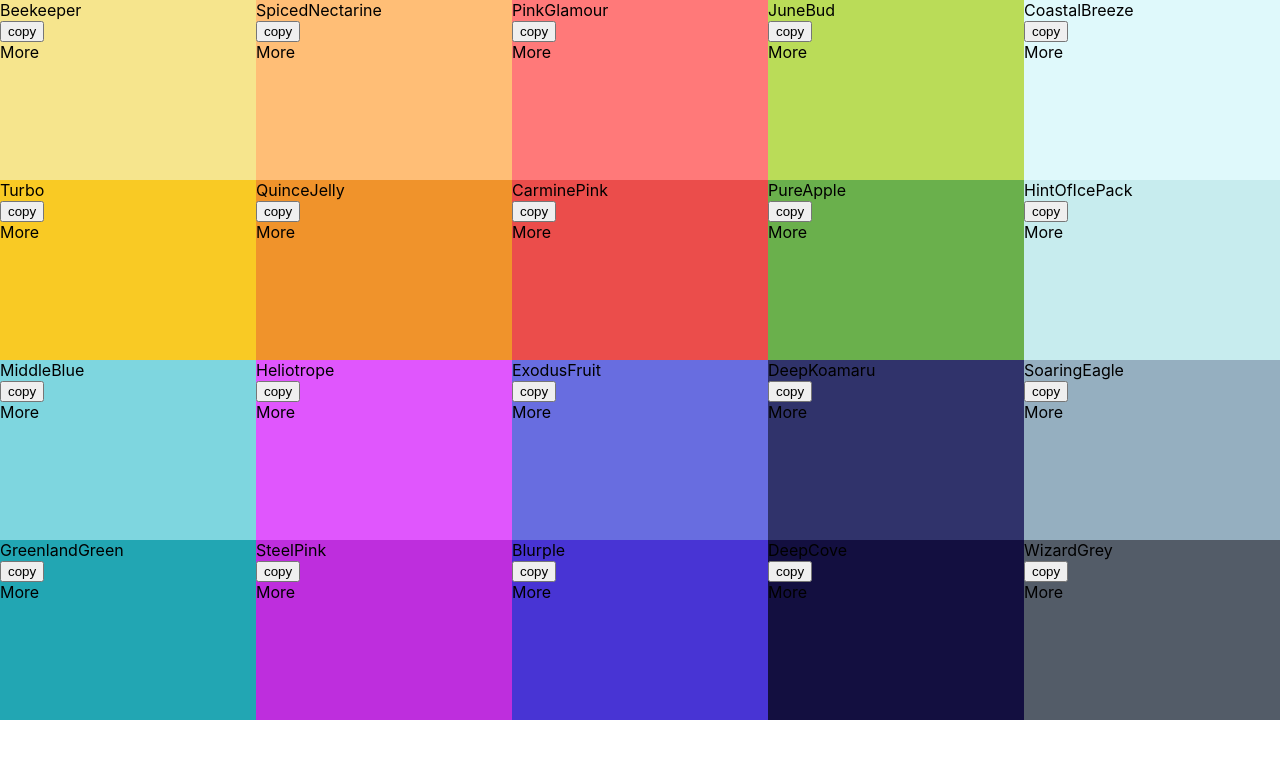
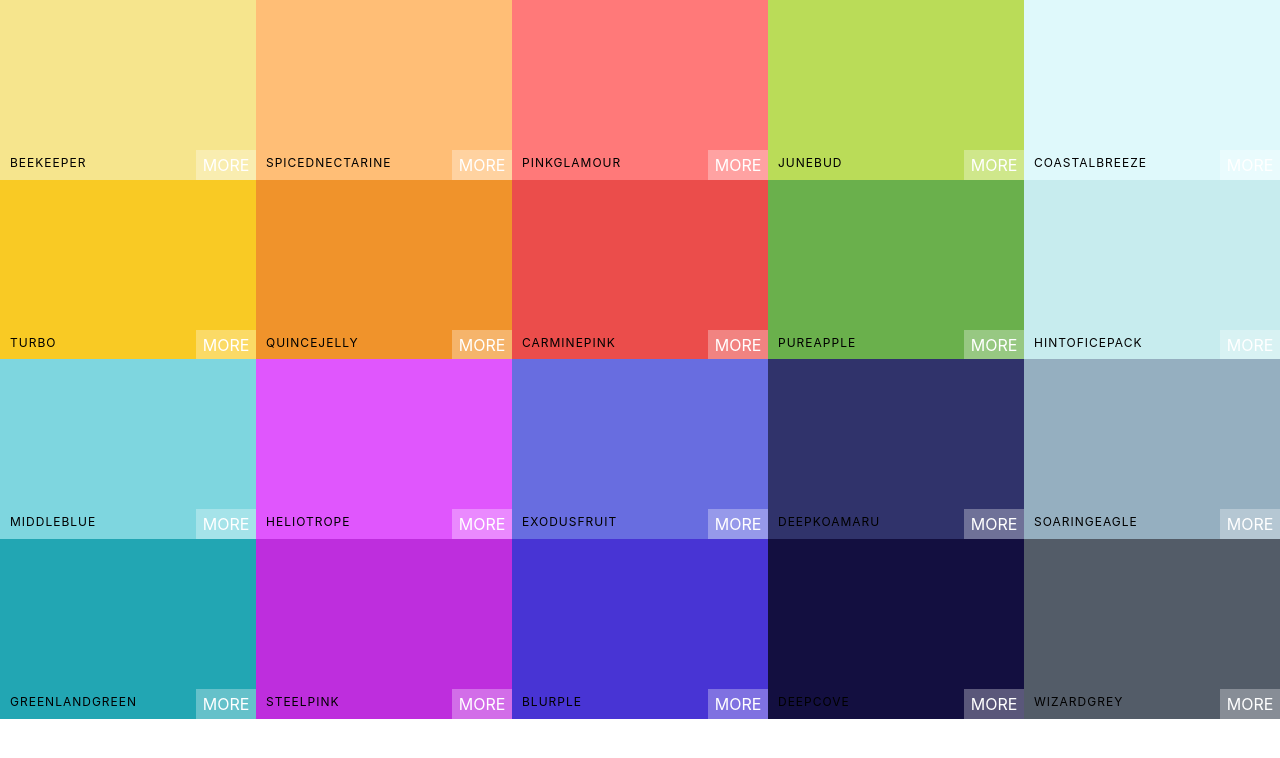
Before and after one commit to nehavjaiswal/ColorApp, a React (Create React App) app: page / in a window 1280 px wide. Shown: the top 758 px of the page. Built offline with nearby package versions, Linux system fonts and the light colour scheme.

Commit message:
add CopyToClipboard

```diff
--- a/package.json
+++ b/package.json
@@ -7,6 +7,7 @@
     "@testing-library/react": "^12.1.3",
     "@testing-library/user-event": "^13.5.0",
     "react": "^17.0.2",
+    "react-copy-to-clipboard": "^5.0.4",
     "react-dom": "^17.0.2",
     "react-scripts": "5.0.0",
     "web-vitals": "^2.1.4"
--- a/src/ColorBox.css
+++ b/src/ColorBox.css
@@ -4,4 +4,115 @@
     margin: 0 auto;
     display: inline-block;
     position: relative;
+    cursor: pointer;
+    margin-bottom: -4.5px;
 }
+
+.copy-button{
+    width: 100px;
+    height: 30px;
+    position: absolute;
+    display: inline-block;
+    top: 50%;
+    left: 50%;
+    margin-top: -15px;
+    margin-left: -50px;
+    background-color: rgba(255, 255, 255, 0.3);
+    text-align: center;
+    font-size: 1rem;
+    line-height: 30px;
+    outline: none;
+    border: none;
+    color: white;
+    text-transform: uppercase;
+    opacity: 0;
+}
+
+.colorBox:hover .copy-button{
+        opacity: 1;
+        transition: 0.5s;
+}
+
+.box-content{
+    width: 100%;
+    position: absolute;
+    bottom: 0px;
+    left: 0px;
+    padding: 10px;
+    font-size:12px;
+    text-transform: uppercase;
+    color: black;
+    letter-spacing: 1px;
+}
+
+.see-more{
+    position: absolute;
+    display: inline-block;
+    right: 0px;
+    bottom: 0px;
+    color: white;
+    background-color: rgba(255, 255, 255, 0.3);
+    border: none;
+    width: 60px;
+    height: 30px;
+    line-height: 30px;
+    text-align: center;
+    text-transform: uppercase;
+}
+
+.copy-overlay{
+        opacity: 0;
+       z-index: 0;
+       width: 100%;
+       height: 100%;
+       transition: transform 0.6s ease-in-out;
+       transform: scale(0.1);
+}
+
+
+.copy-overlay.show{
+        opacity: 1;
+        transform: scale(50);
+        z-index: 10;
+        position: absolute;
+}
+
+.copy-msg{
+    position: fixed;
+    left: 0;
+    top: 0;
+    right: 0;
+    bottom: 0;
+    display: flex;
+    flex-direction: column;
+    justify-content: center;
+    align-items: center;
+    transform: scale(0.1);
+    opacity: 0;
+    font-size: 4rem;
+    color: white;
+}
+
+.copy-msg.show{
+    opacity: 1;
+    transform: scale(1);
+    z-index: 25;
+    transition: all 0.4s ease-in-out;
+    transition-delay: 0.3s;
+}
+
+.copy-msg h1{
+    width: 100%;
+    text-shadow: 1px 2px black ;
+    font-weight: 400;
+    text-transform: uppercase;
+    background-color: rgba(255, 255, 255, 0.2);
+    text-align: center;
+    margin-bottom: 0;
+    padding: 1rem;
+}
+
+.copy-msg p{
+    font-size: 2rem;
+    font-weight: 100;
+}
--- a/src/ColorBox.js
+++ b/src/ColorBox.js
@@ -1,10 +1,13 @@
 import React,{ Component } from "react";
+import { CopyToClipboard } from "react-copy-to-clipboard";
+
 import "./ColorBox.css"
 
 class ColorBox extends Component{
     render(){
         const{name, background} = this.props
         return(
+          <CopyToClipboard text={background}>
             <div style={{background }} className="colorBox">
                 <div className="copy-container">
                     <div className="box-content">
@@ -13,7 +16,8 @@
                     <button className="copy-button">copy</button>
                 </div>
                 <span className="see-more">More</span>
-            </div>
+             </div>
+             </CopyToClipboard>
         )
     }
 }
```
Also changed, not shown: 1 other file (tests, documents, lock files or other folders).
